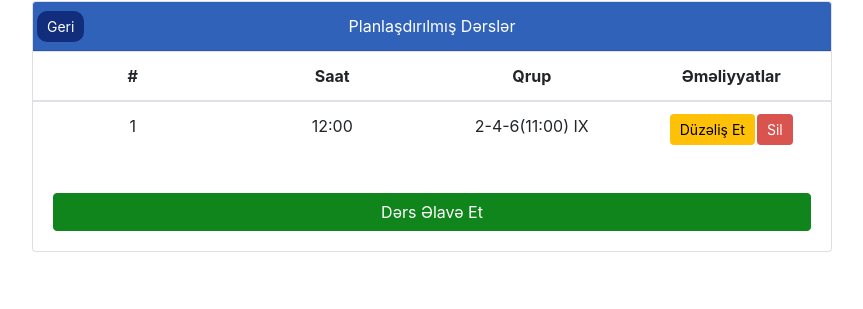
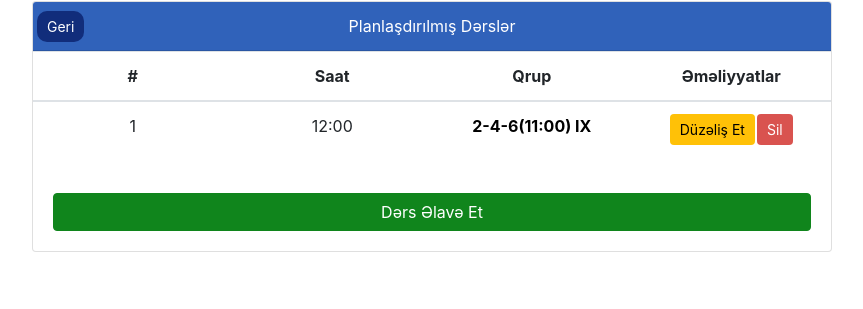
Before and after one commit to SamirAlizada/Tutor, a Django app: page /day/2024/07/27/ in a window 1280 px wide. Shown: the part 171-480 px from the top of the page, without its empty margins (208-1071 px from the left). Run offline with Django 4.2, Linux system fonts and the light colour scheme; data comes from the database, SQL or seed files in the repository; some libraries are stand-ins or nearby versions.

Commit message:
style: Update link styles and modify page headings
- Added custom link styles for consistent appearance and hover effects.
- Updated group name display to include a hyperlink to the group details page with improved navigation.

```diff
--- a/templates/day_detail.html
+++ b/templates/day_detail.html
@@ -145,6 +145,17 @@
     .list-group-item .time {
         text-align: left;
     }
+
+    .link-style {
+        text-decoration: none;
+        color: black;
+        font-weight: bold;
+    }
+
+    .link-style:hover {
+        text-decoration: none; /* or any other hover effect you prefer */
+        color: gray; /* or any other color you prefer */
+    }
 </style>
 
 <div class="container mt-5">
@@ -172,7 +183,9 @@
                         <td>{{ forloop.counter }}</td>
                         <td>{{ schedule.time|date:"H:i" }}</td>
                         <td class="truncated" title="{{ schedule.group.name }}">
-                            {{ schedule.group.name|truncatechars:20 }}
+                            <a href="{% url 'group_detail' schedule.group.id %}?next=day_detail&schedule_id={{ schedule.id }}&year={{ selected_year }}&month={{ selected_month }}&day={{ selected_day }}" class="link-style">
+                                {{ schedule.group.name|truncatechars:20 }}
+                            </a>
                         </td>
                         <td>
                             <div class="operations">
```
